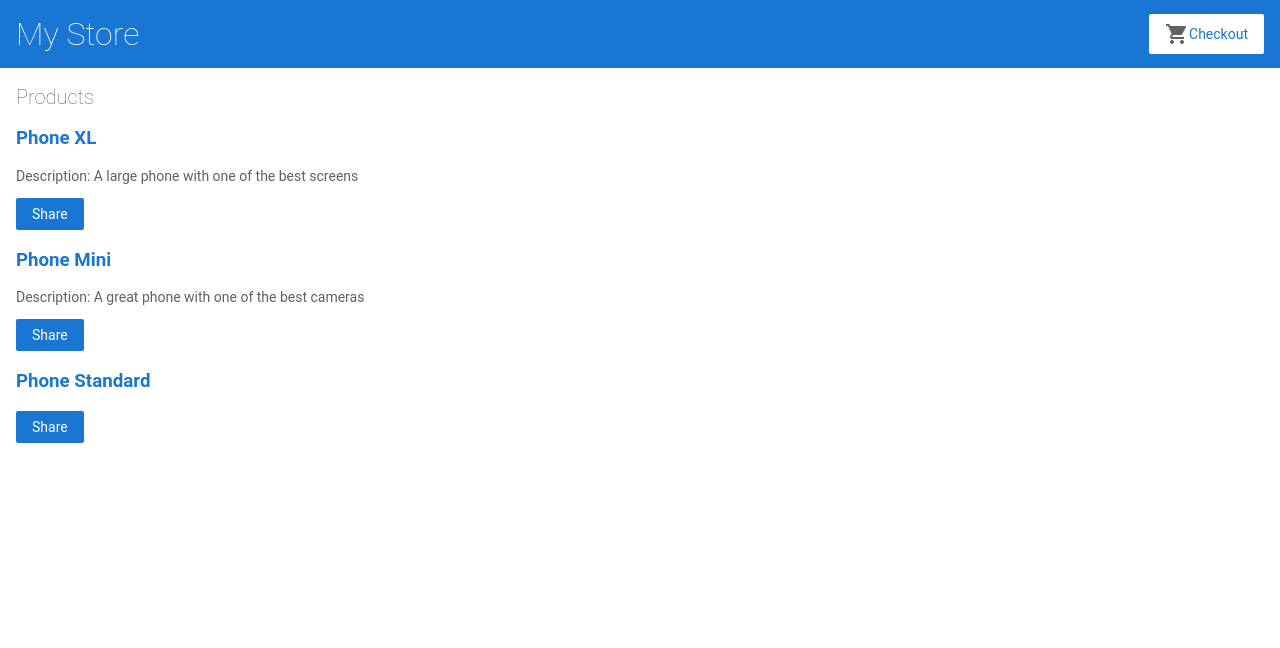
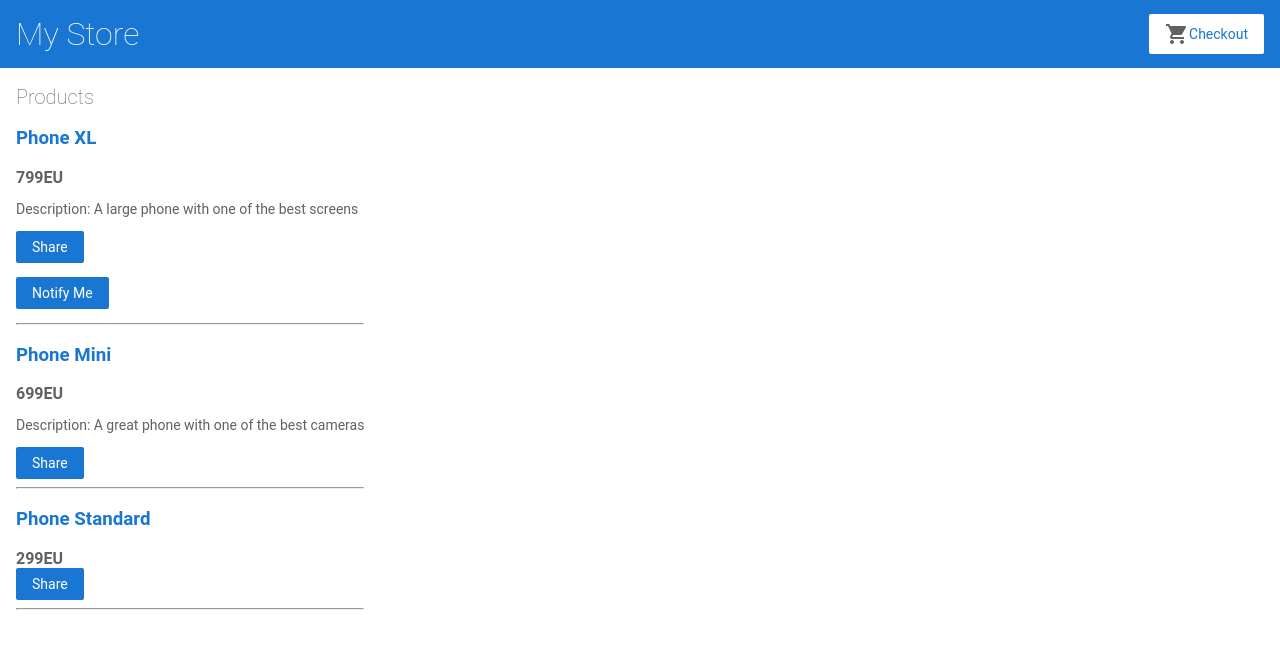
Before and after one commit to aleongit/angular_start, an Angular app: page / in a window 1280 px wide. Shown: the top 648 px of the page. Built offline with nearby package versions, Linux system fonts and the light colour scheme.

Commit message:
feat: pass data to a child component

```diff
--- a/src/app/app.module.ts
+++ b/src/app/app.module.ts
@@ -6,6 +6,7 @@
 import { AppComponent } from './app.component';
 import { TopBarComponent } from './top-bar/top-bar.component';
 import { ProductListComponent } from './product-list/product-list.component';
+import { ProductAlertsComponent } from './product-alerts/product-alerts.component';
 
 @NgModule({
   imports: [
@@ -18,7 +19,8 @@
   declarations: [
     AppComponent,
     TopBarComponent,
-    ProductListComponent
+    ProductListComponent,
+    ProductAlertsComponent
   ],
   bootstrap: [
     AppComponent
--- /dev/null
+++ b/src/app/product-alerts/product-alerts.component.html
@@ -0,0 +1,3 @@
+<p *ngIf="product && product.price > 700">
+    <button type="button">Notify Me</button>
+</p>
--- a/src/app/product-list/product-list.component.html
+++ b/src/app/product-list/product-list.component.html
@@ -8,12 +8,19 @@
         </a>
     </h3>
 
-    <p *ngIf="product.description">
-        Description: {{ product.description }}
-    </p>
+    <div>
+        <strong>{{ product.price }}EU</strong>
+
+        <p *ngIf="product.description">
+            Description: {{ product.description }}
+        </p>
+    </div>
 
     <button type="button" (click)="share()">
         Share
     </button>
 
+    <app-product-alerts [product]="product">
+    </app-product-alerts>
+    <hr>
 </div>
```
Also changed, not shown: src/app/product-alerts/product-alerts.component.ts (added, +13 -0 lines), src/app/product-alerts/product-alerts.component.css (added), 2 other files (tests, documents, lock files or other folders).
